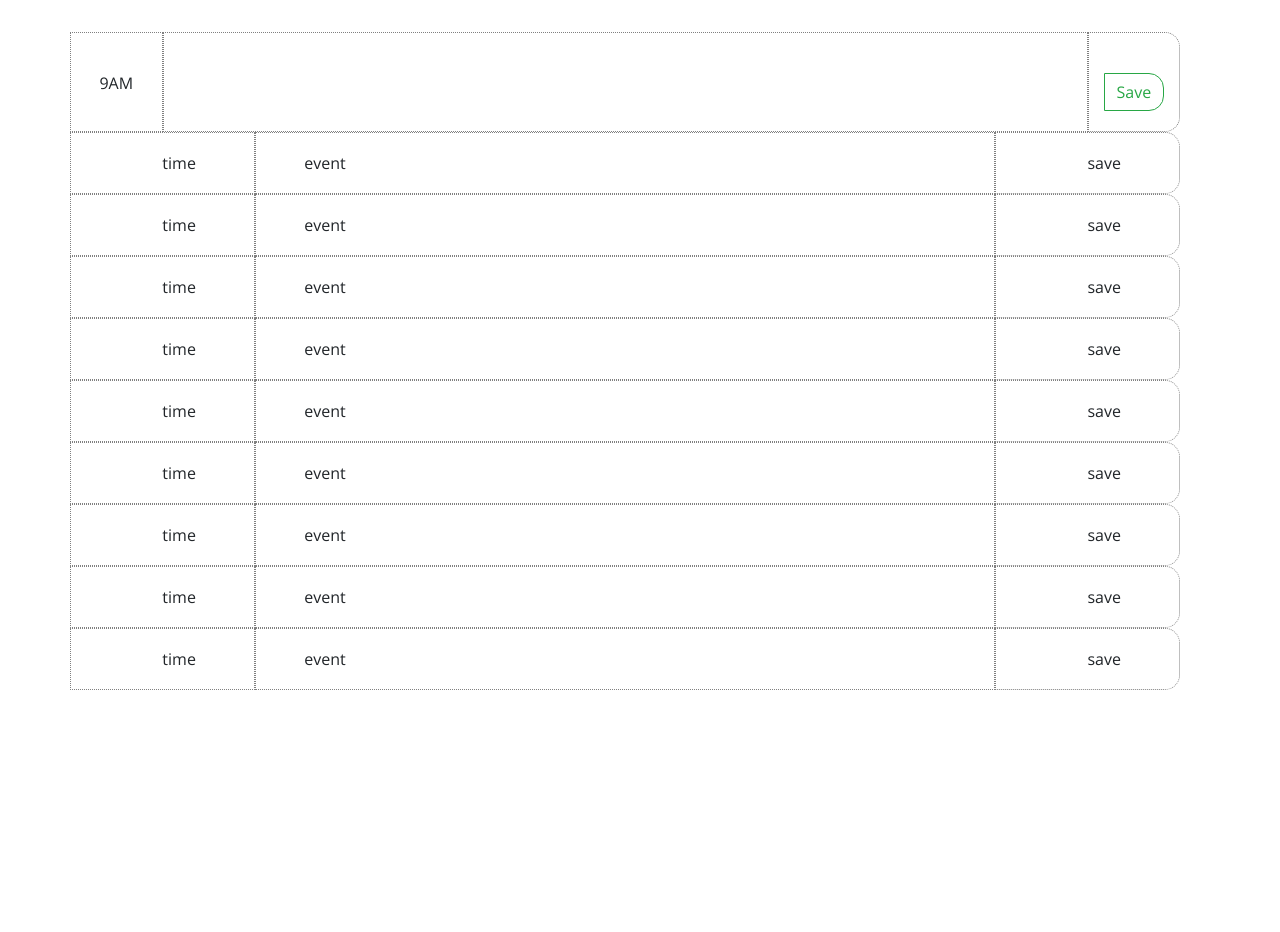
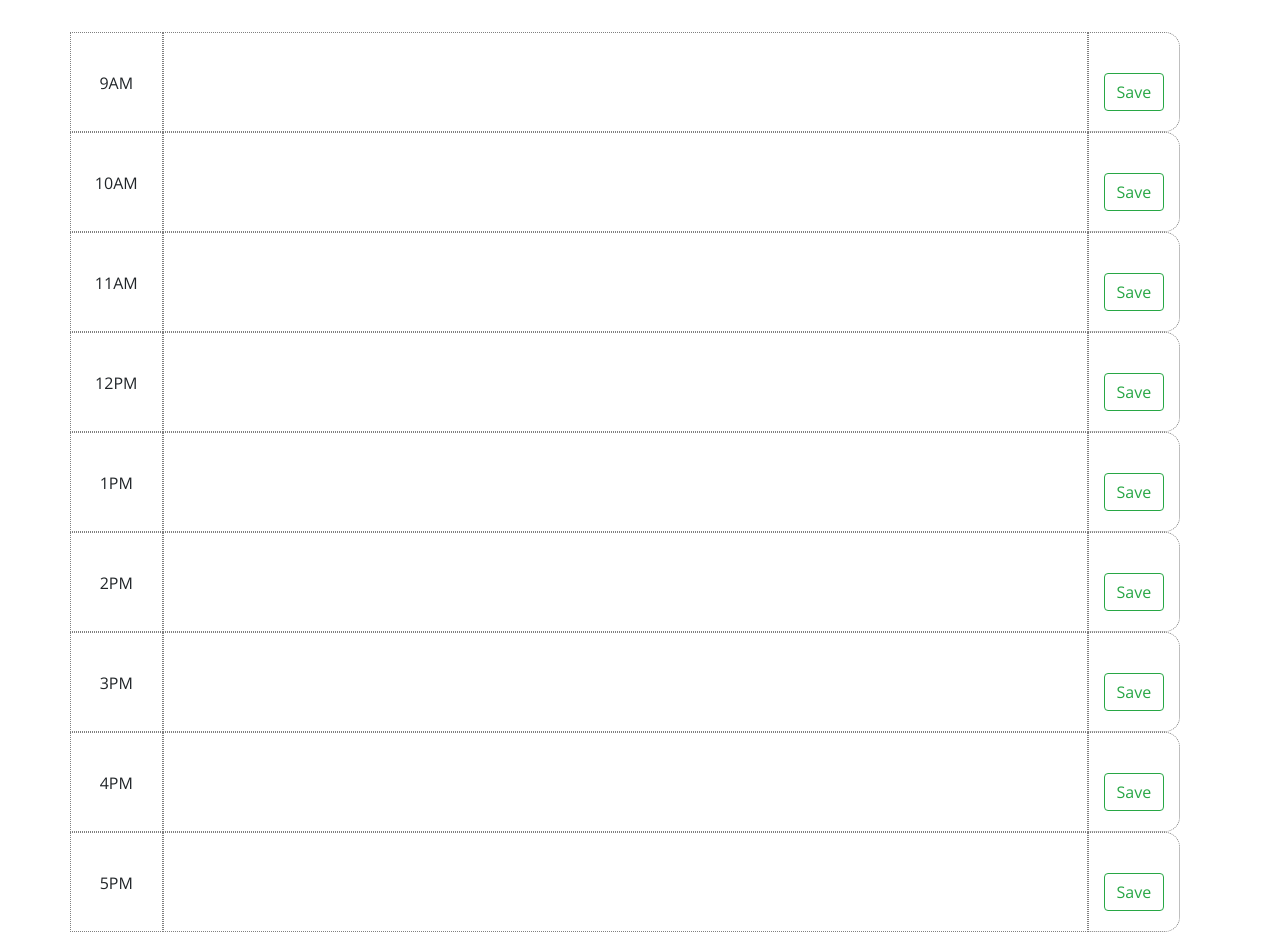
Before and after one commit to ahhyaya/Simple-Work-Day, a plain HTML site: page index.html in a window 1280 px wide. Shown: the part 340-1272 px from the top of the page. Before the commit the page ends 1030 px from the top, so only its background shows below. Drawn offline with nearby package versions, Linux system fonts and the light colour scheme.

Commit message:
adjust save function

```diff
--- a/assets/css/style.css
+++ b/assets/css/style.css
@@ -40,11 +40,24 @@ textarea{
   width: 100%;
   text-align: center;
 }
-
 .col {
   border: dotted 1px grey;
   /* border-radius: 0 15px 15px 0; */
+
 }
+
+.row-red{
+  background-color: red;
+}
+
+.row-grey{
+  background-color: grey;
+}
+
+.row-green{
+  background-color: green;
+}
+
 
 .save {
   border-radius: 0 15px 15px 0;
--- a/index.html
+++ b/index.html
@@ -25,7 +25,7 @@
     <h1 class="display-3">Work Day Scheduler</h1>
     <p class="lead">A simple calendar app for scheduling your work day</p>
     <p id="currentDay" class="lead"></p>
-    <p id = "currentTime" class="lead"></p>
+    <p id="currentTime" class="lead"></p>
   </header>
   <div class="container">
     <!-- Timeblocks go here -->
@@ -33,121 +33,101 @@
       <div class="col time  col-lg-1 col-md-1 col-1">
         9AM
       </div>
-      <input class="col event col-lg-10 col-md-10 col-10" id="event" type="text">
+      <input class="col description col-lg-10 col-md-10 col-10" type="text">
       </input>
       <div class="col save col-lg-1 col-md-1 col-1">
-        <button type="button" class="btn btn-outline-success save" id="save">Save</button>
+        <button type="button" class="btn btn-outline-success save-btn">Save</button>
       </div>
     </div>
 
     <div class="row">
-      <div class="col time  col-lg-2 col-md-2 col-2">
-        time
+      <div class="col time  col-lg-1 col-md-1 col-1">
+        10AM
       </div>
-      <div class="col event col-lg-8 col-md-8 col-2">
-        event
-      </div>
-      <div class="col save col-lg-2 col-md-2 col-2">
-        save
+      <input class="col description col-lg-10 col-md-10 col-10" type="text">
+      </input>
+      <div class="col save col-lg-1 col-md-1 col-1">
+        <button type="button" class="btn btn-outline-success save-btn">Save</button>
       </div>
     </div>
 
     <div class="row">
-      <div class="col time  col-lg-2 col-md-2 col-2">
-        time
+      <div class="col time  col-lg-1 col-md-1 col-1">
+        11AM
       </div>
-      <div class="col event col-lg-8 col-md-8 col-2">
-        event
+      <input class="col description col-lg-10 col-md-10 col-10" type="text">
+      </input>
+      <div class="col save col-lg-1 col-md-1 col-1">
+        <button type="button" class="btn btn-outline-success save-btn">Save</button>
       </div>
-      <div class="col save col-lg-2 col-md-2 col-2">
-        save
+    </div>
+
+
+    <div class="row">
+      <div class="col time  col-lg-1 col-md-1 col-1">
+        12PM
+      </div>
+      <input class="col description col-lg-10 col-md-10 col-10" type="text">
+      </input>
+      <div class="col save col-lg-1 col-md-1 col-1">
+        <button type="button" class="btn btn-outline-success save-btn">Save</button>
       </div>
     </div>
 
     <div class="row">
-      <div class="col time  col-lg-2 col-md-2 col-2">
-        time
+      <div class="col time  col-lg-1 col-md-1 col-1">
+        1PM
       </div>
-      <div class="col event col-lg-8 col-md-8 col-2">
-        event
-      </div>
-      <div class="col save col-lg-2 col-md-2 col-2">
-        save
+      <input class="col description col-lg-10 col-md-10 col-10" type="text">
+      </input>
+      <div class="col save col-lg-1 col-md-1 col-1">
+        <button type="button" class="btn btn-outline-success save-btn">Save</button>
       </div>
     </div>
 
     <div class="row">
-      <div class="col time  col-lg-2 col-md-2 col-2">
-        time
+      <div class="col time  col-lg-1 col-md-1 col-1">
+        2PM
       </div>
-      <div class="col event col-lg-8 col-md-8 col-2">
-        event
-      </div>
-      <div class="col save col-lg-2 col-md-2 col-2">
-        save
+      <input class="col description col-lg-10 col-md-10 col-10" type="text">
+      </input>
+      <div class="col save col-lg-1 col-md-1 col-1">
+        <button type="button" class="btn btn-outline-success save-btn">Save</button>
       </div>
     </div>
 
     <div class="row">
-      <div class="col time  col-lg-2 col-md-2 col-2">
-        time
+      <div class="col time  col-lg-1 col-md-1 col-1">
+        3PM
       </div>
-      <div class="col event col-lg-8 col-md-8 col-2">
-        event
-      </div>
-      <div class="col save col-lg-2 col-md-2 col-2">
-        save
+      <input class="col description col-lg-10 col-md-10 col-10" type="text">
+      </input>
+      <div class="col save col-lg-1 col-md-1 col-1">
+        <button type="button" class="btn btn-outline-success save-btn">Save</button>
       </div>
     </div>
 
     <div class="row">
-      <div class="col time  col-lg-2 col-md-2 col-2">
-        time
+      <div class="col time  col-lg-1 col-md-1 col-1">
+        4PM
       </div>
-      <div class="col event col-lg-8 col-md-8 col-2">
-        event
-      </div>
-      <div class="col save col-lg-2 col-md-2 col-2">
-        save
+      <input class="col description col-lg-10 col-md-10 col-10" type="text">
+      </input>
+      <div class="col save col-lg-1 col-md-1 col-1">
+        <button type="button" class="btn btn-outline-success save-btn">Save</button>
       </div>
     </div>
 
     <div class="row">
-      <div class="col time  col-lg-2 col-md-2 col-2">
-        time
+      <div class="col time  col-lg-1 col-md-1 col-1">
+        5PM
       </div>
-      <div class="col event col-lg-8 col-md-8 col-2">
-        event
-      </div>
-      <div class="col save col-lg-2 col-md-2 col-2">
-        save
+      <input class="col description col-lg-10 col-md-10 col-10" type="text">
+      </input>
+      <div class="col save col-lg-1 col-md-1 col-1">
+        <button type="button" class="btn btn-outline-success save-btn">Save</button>
       </div>
     </div>
-
-    <div class="row">
-      <div class="col time  col-lg-2 col-md-2 col-2">
-        time
-      </div>
-      <div class="col event col-lg-8 col-md-8 col-2">
-        event
-      </div>
-      <div class="col save col-lg-2 col-md-2 col-2">
-        save
-      </div>
-    </div>
-
-    <div class="row">
-      <div class="col time  col-lg-2 col-md-2 col-2">
-        time
-      </div>
-      <div class="col event col-lg-8 col-md-8 col-2">
-        event
-      </div>
-      <div class="col save col-lg-2 col-md-2 col-2">
-        save
-      </div>
-    </div>
-
 
 
   </div>
--- a/js/script.js
+++ b/js/script.js
@@ -1,16 +1,34 @@
-var saveBtn = $("#save");
-var eventEl = $("#event");
-
-
+var saveBtn = $(".save");
+var eventEl = $(".description");
+var timeP = $("#time")
 
 var currentDay = moment().format("dddd, MMM Do YYYY");
 $("#currentDay").text(currentDay);
 var currentTime = moment().format("H : mm a");
 $("#currentTime").text(currentTime);
 
+var savedEvent = eventEl.text()
+console.log(savedEvent)
+
+localStorage.getItem(time, description);
+
+
+saveBtn.on("click", function () {
+    var description = $(this).siblings(".description").val();
+    var time = $(this).siblings(".time").text().trim();
+
+    localStorage.setItem(time, description);
+});
+
+//parseInt   .split   moment.(hours)
+
+//if > grey
+//if === red
+//if < green
 
 
 
-saveBtn.on(function(){
-    localStorage.setItem("event", eventEl);
-})
+// if (curTime < schedulerTime) {
+//     !("#row").addClass("row-grey");
+//     !("#event").addClass("row-grey");
+// }
```
